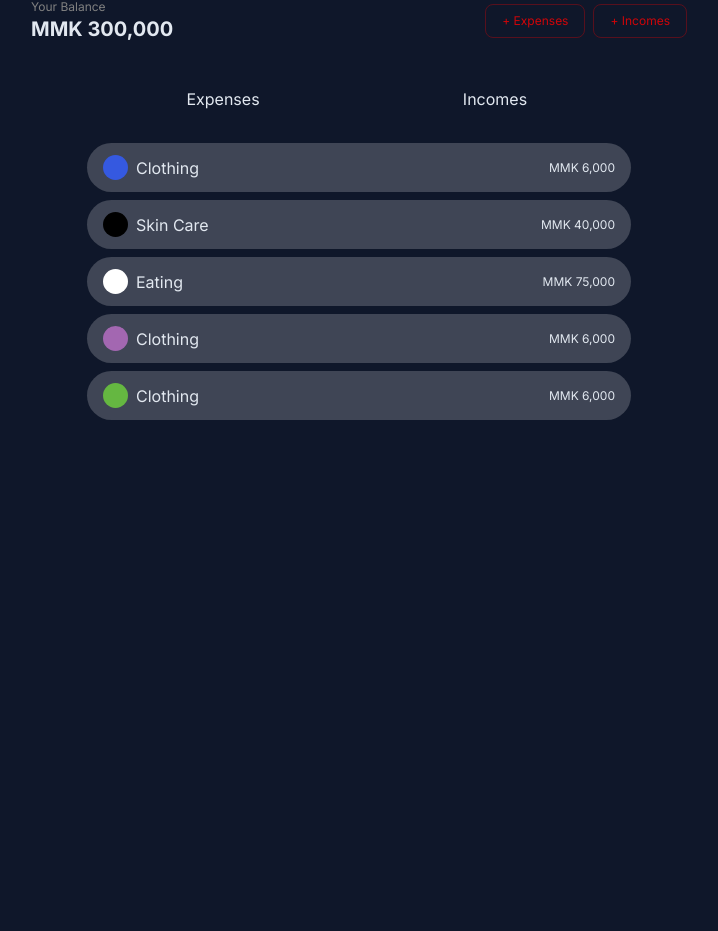
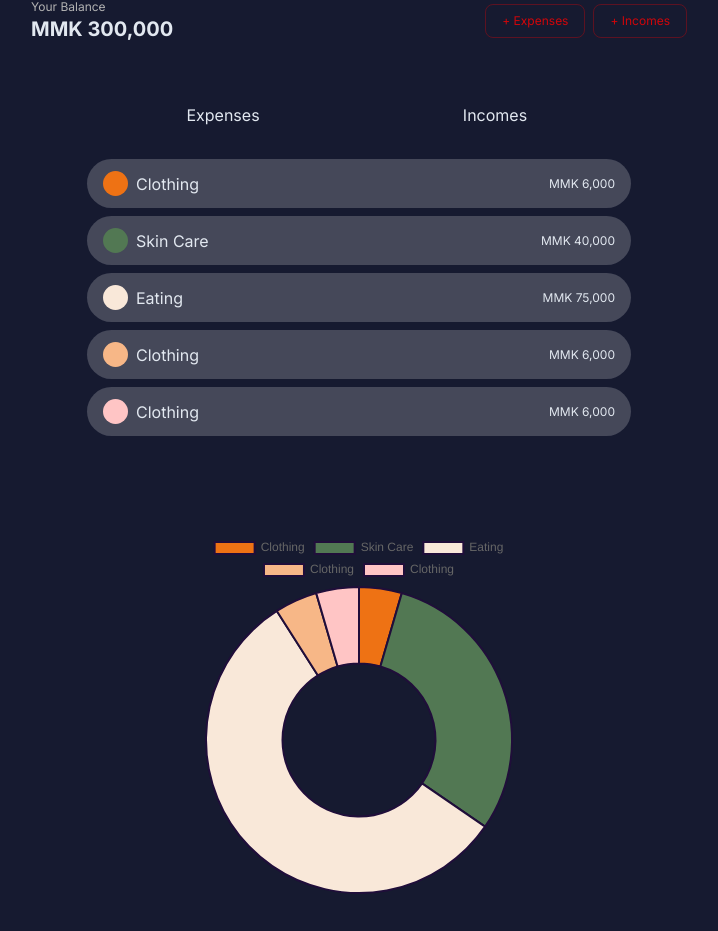
Before and after one commit to BitWiseWizardx/onionFront, a Next.js app: page / in a window 1280 px wide. Shown: the part 181-1112 px from the top of the page, without its empty margins (281-999 px from the left). Before the commit the page ends 800 px from the top, so only its background shows below. Built offline with nearby package versions, Linux system fonts and the light colour scheme.

Commit message:
adding stats section

```diff
--- a/app/globals.css
+++ b/app/globals.css
@@ -10,7 +10,7 @@
 	}
 
 	body {
-		@apply bg-slate-900 text-slate-200 text-sm md:text-base;
+		@apply bg-bgColor text-slate-200 text-sm md:text-base;
 	}
 }
 
--- a/app/page.js
+++ b/app/page.js
@@ -1,17 +1,18 @@
 import React from "react";
 import { currencyFormatter } from "@/lib/utils";
 import ExpenseItems from "@/components/expenseItems";
+import Stats from "@/components/stats";
 
 export default function Home() {
 	const DammyData = [
-		{ color: "#3559E0", title: "Clothing", amount: "6000" },
-		{ color: "#000", title: "Skin Care", amount: "40000" },
-		{ color: "#fff", title: "Eating", amount: "75000" },
-		{ color: "#A367B1", title: "Clothing", amount: "6000" },
-		{ color: "#65B741", title: "Clothing", amount: "6000" },
+		{ color: "#EE7214", title: "Clothing", amount: "6000" },
+		{ color: "#527853", title: "Skin Care", amount: "40000" },
+		{ color: "#F9E8D9", title: "Eating", amount: "75000" },
+		{ color: "#F7B787", title: "Clothing", amount: "6000" },
+		{ color: "#FFC5C5", title: "Clothing", amount: "6000" },
 	];
 	return (
-		<main className="container max-w-screen-md mx-auto">
+		<main className="container max-w-screen-md mx-auto space-y-4">
 			{/* Balance Section */}
 			<section className="flex flex-col md:flex-row items-center justify-between gap-4">
 				<div>
@@ -47,6 +48,15 @@ export default function Home() {
 					})}
 				</div>
 			</section>
+
+			{/* Stats Section */}
+			<section className="container">
+				<Stats
+					color={DammyData.map((e) => e.color)}
+					title={DammyData.map((e) => e.title)}
+					amount={DammyData.map((e) => e.amount)}
+				/>
+			</section>
 		</main>
 	);
 }
--- /dev/null
+++ b/components/stats.jsx
@@ -0,0 +1,25 @@
+"use client";
+import { Chart as ChartJS, ArcElement, Tooltip, Legend } from "chart.js";
+import { Doughnut } from "react-chartjs-2";
+
+ChartJS.register(ArcElement, Tooltip, Legend);
+
+export default function Stats({ color, title, amount }) {
+	return (
+		<div className="w-2/3 mx-auto">
+			<Doughnut
+				data={{
+					labels: title,
+					datasets: [
+						{
+							label: "Expenses",
+							data: amount,
+							backgroundColor: color,
+							borderColor: "#200E3A",
+						},
+					],
+				}}
+			/>
+		</div>
+	);
+}
--- a/package.json
+++ b/package.json
@@ -9,8 +9,10 @@
     "lint": "next lint"
   },
   "dependencies": {
+    "chart.js": "^4.4.1",
     "next": "14.0.4",
     "react": "^18",
+    "react-chartjs-2": "^5.2.0",
     "react-dom": "^18",
     "react-icon": "^1.0.0",
     "react-icons": "^4.12.0"
--- a/tailwind.config.js
+++ b/tailwind.config.js
@@ -9,7 +9,8 @@ module.exports = {
 		extend: {
 			colors: {
 				accentColor: "#FE0000",
-				grayColor: "gray",
+				bgColor: "#161A30",
+				grayColor: "#b2b2b2",
 			},
 		},
 	},
```
Also changed, not shown: 1 other file (tests, documents, lock files or other folders).
